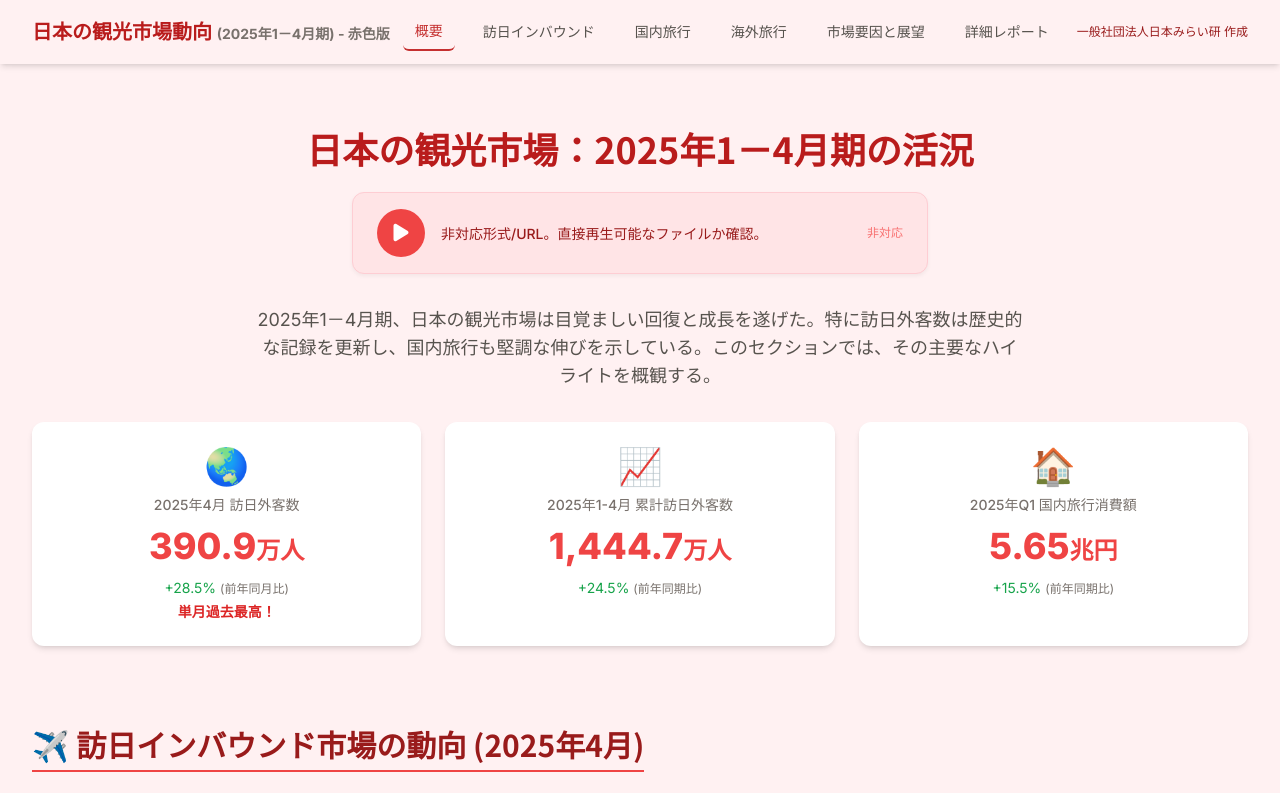
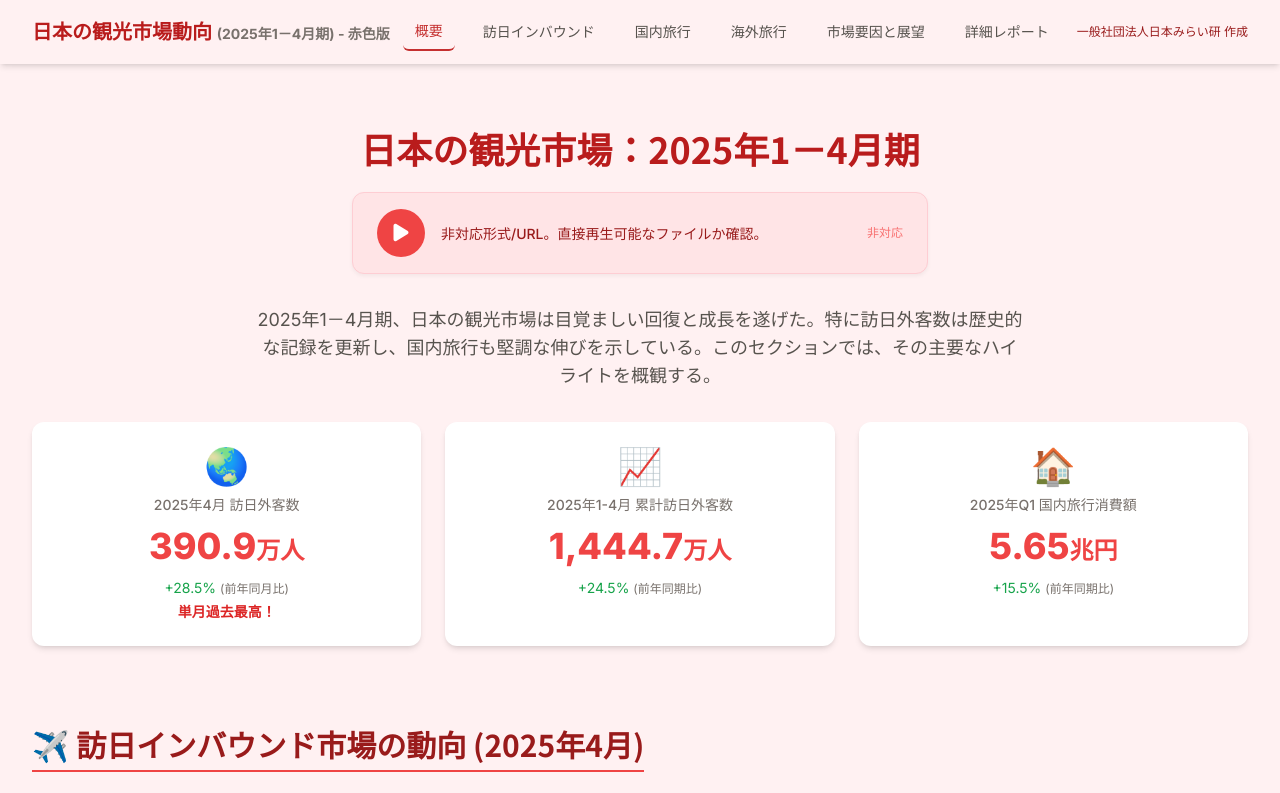
Before and after one commit to RIFJ00/kanko2, a plain HTML site: page index.html in a window 1280 px wide. Shown: the top 793 px of the page. Drawn offline with nearby package versions, Linux system fonts and the light colour scheme.

Commit message:
Update index.html

```diff
--- a/index.html
+++ b/index.html
@@ -12,7 +12,7 @@
         A single-page application with clear thematic sections navigable via a sticky top bar.
         Color scheme changed to red-based.
         1.  **ヘッダーとナビゲーション**: SPAのタイトルと主要セクションへのリンク。右下に作成者ロゴを追加。
-        2.  **概要ハイライト**: 主要な「驚きの数値」と市場全体の簡単な要約を提示し、ユーザーの関心を引きます。音声概要再生機能を追加し、ファイル名を表示。
+        2.  **概要ハイライト**: 主要な「驚きの数値」と市場全体の簡単な要約を提示し、ユーザーの関心を引きます。音声概要再生機能を追加し、ファイル名を表示。概要セクションのタイトルから「の活況」を削除。
         3.  **訪日インバウンド市場**: 2025年4月の詳細データ（総数、国別、成長要因）をKPIカード、チャート、説明テキストで表示。
         4.  **国内旅行市場**: 2025年第1四半期の詳細データ（消費額、旅行者数、単価）を同様の形式で表示。
         5.  **日本人海外旅行**: 2025年4月の動向を簡潔に表示。
@@ -21,7 +21,7 @@
         この構造は、ユーザーがまず全体像を掴み、次に各市場セグメントの詳細を掘り下げ、最後に背景要因と将来展望を理解し、必要に応じて詳細な分析レポートを参照するという自然な情報探索フローをサポートします。各セクションは明確に区切られ、スクロールまたはナビゲーションリンクで容易にアクセス可能です。
     -->
     <!-- Visualization & Content Choices:
-        - **概要**: Goal: Inform, Impress. Viz: Large KPI numbers, icons (Unicode), Audio player with filename display. Method: HTML/Tailwind/JS. Interaction: Static KPIs, Play/Pause audio. Justification: Quick grasp of key figures and audible summary with clear identification of the audio file. Colors adjusted to red theme.
+        - **概要**: Goal: Inform, Impress. Viz: Large KPI numbers, icons (Unicode), Audio player with filename display. Method: HTML/Tailwind/JS. Interaction: Static KPIs, Play/Pause audio. Justification: Quick grasp of key figures and audible summary with clear identification of the audio file. Colors adjusted to red theme. Section title updated.
         - **訪日インバウンド**:
             - KPIs (総数、前年同月比等): Goal: Inform. Viz: KPI Cards. Method: HTML/Tailwind.
             - 月次推移: Goal: Show trend. Viz: Line Chart. Method: Chart.js. Interaction: Tooltips.
@@ -292,7 +292,7 @@
     <main class="container mx-auto px-4 sm:px-6 lg:px-8 py-8">
 
         <section id="overview" class="mb-12 pt-8 main-section">
-            <h2 class="text-3xl md:text-4xl font-bold text-red-700 text-center mb-6">日本の観光市場：2025年1－4月期の活況</h2>
+            <h2 class="text-3xl md:text-4xl font-bold text-red-700 text-center mb-6">日本の観光市場：2025年1－4月期</h2>
 
             <div class="audio-player-container max-w-xl mx-auto">
                 <button id="playPauseButton" class="play-pause-button" aria-label="音声概要を再生/一時停止">
```
